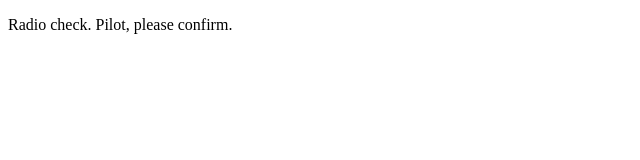
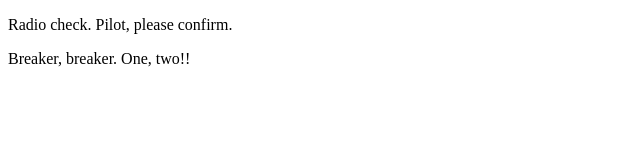
Before and after one commit to LovieLavender/Git-Stu, a plain HTML site: page index.html in a window 1280 px wide. Shown: the whole page, without its empty margins (0-640 px from the left). Drawn offline with Linux system fonts and the light colour scheme.

Commit message:
adding update

```diff
--- a/index.html
+++ b/index.html
@@ -2,5 +2,6 @@
 <html>
    <body>
       <p>Radio check. Pilot, please confirm.</p>
+      <p>Breaker, breaker. One, two!!</p>
    </body>
 </html>
```
